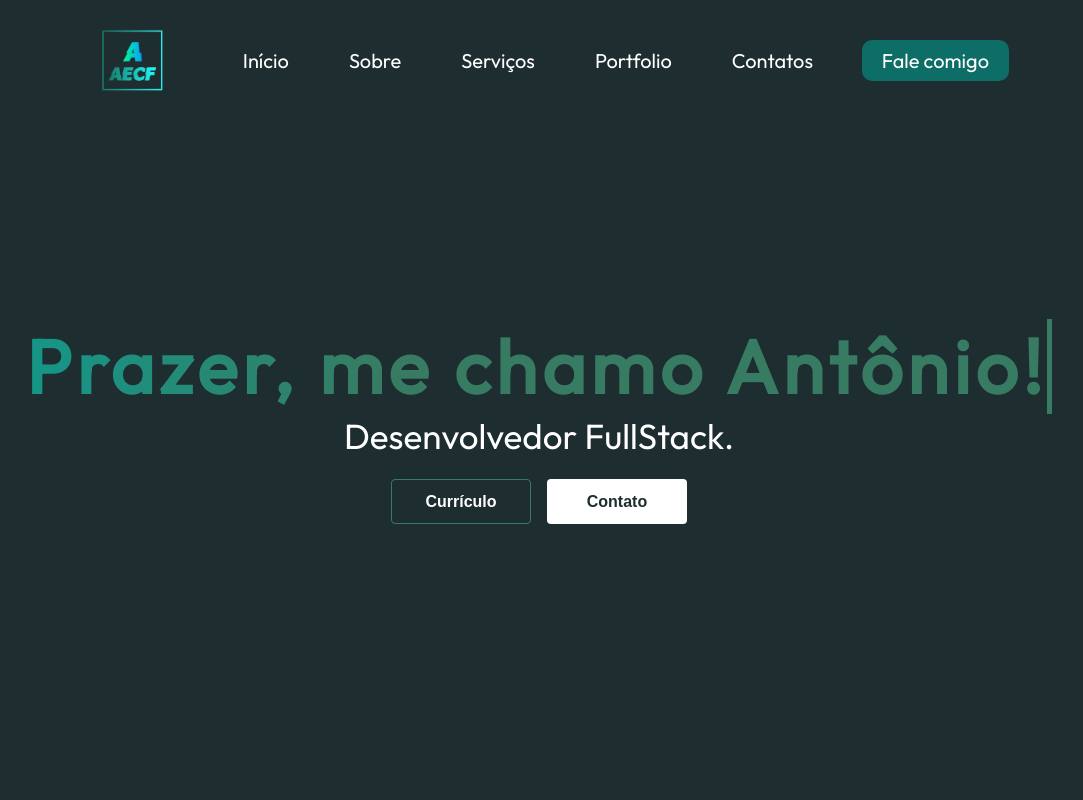
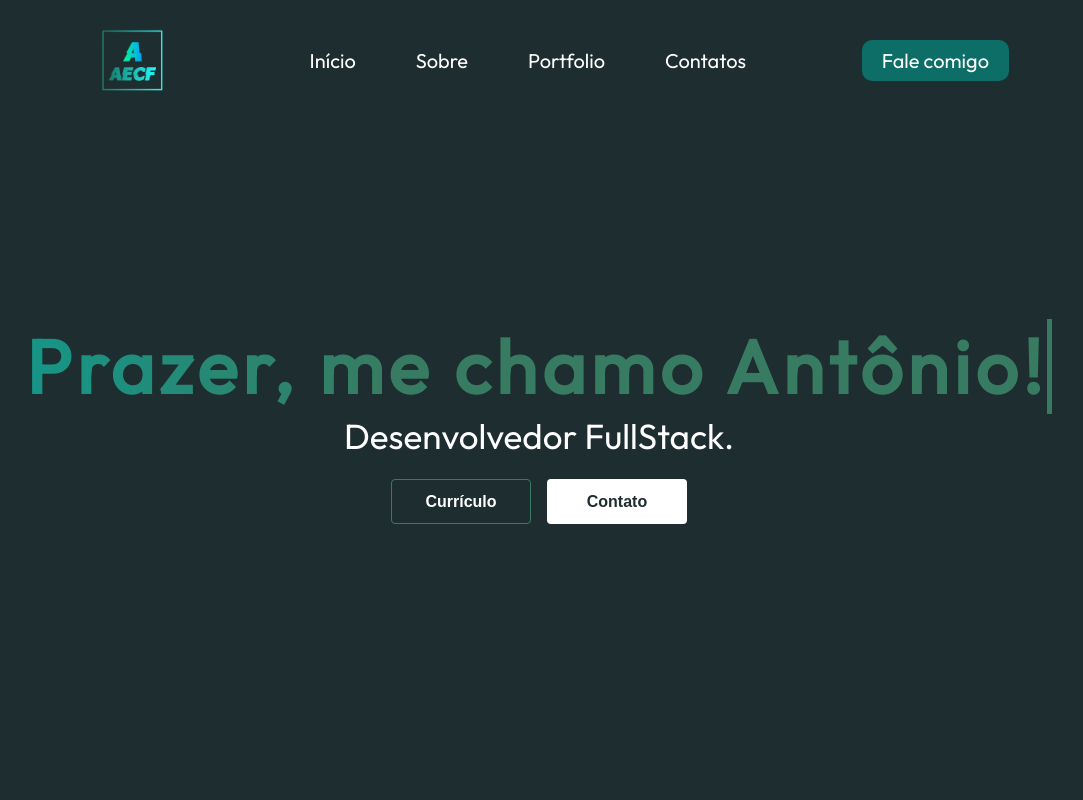
Before and after one commit to antoniocintra/portfolio-react, a React (Vite) app: page / in a window 1280 px wide. Shown: the top 800 px of the page, without its empty margins (101-1184 px from the left). Built offline with nearby package versions, Linux system fonts and the light colour scheme.

Commit message:
add smooth effect and anchor links

```diff
--- a/src/Components/Navbar/Navbar.css
+++ b/src/Components/Navbar/Navbar.css
@@ -1,3 +1,7 @@
+html {
+    scroll-behavior: smooth;
+}
+
 .navbar {
     display: flex;
     align-items: center;
@@ -9,6 +13,12 @@
     width: 125px;
     border-radius: 5px;
 }
+.navbar a {
+    text-decoration: none;
+    color: inherit;
+}
+
+
 
 .nav-menu {
     display: flex;
--- a/src/Components/Navbar/Navbar.jsx
+++ b/src/Components/Navbar/Navbar.jsx
@@ -6,13 +6,12 @@ const Navbar = () => {
         <div className='navbar'>
             <img src= {logo} alt="logo from portfolio" />
             <ul className="nav-menu">
-                <li>Início</li>
-                <li>Sobre</li>
-                <li>Serviços</li>
-                <li>Portfolio</li>
+                <a href='#home'><li>Início</li></a>
+                <a href='#about'><li>Sobre</li></a>
+                <a href='#projects'><li>Portfolio</li></a>
                 <li>Contatos</li>
             </ul>
-            <div className='nav-connect'>Fale comigo</div>
+            <div className='nav-connect' href = ''>Fale comigo</div>
         </div>
     )
 }
```
